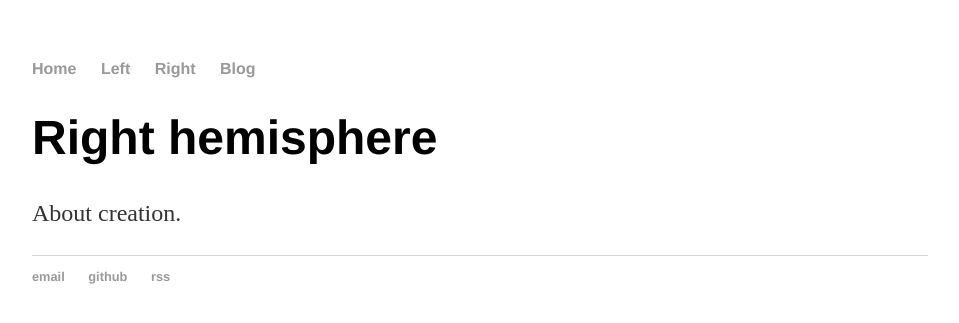
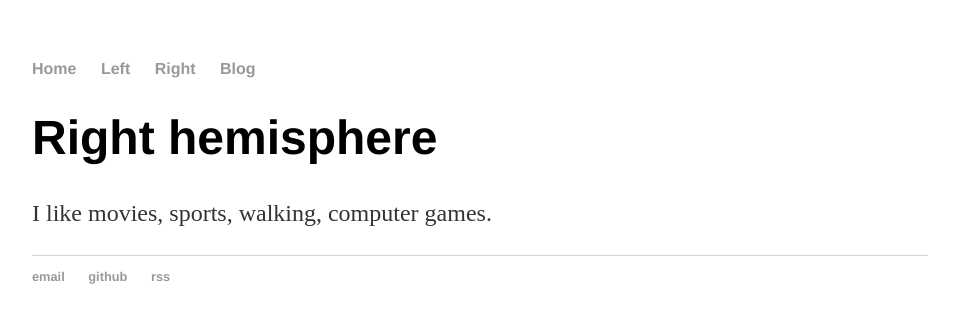
Before and after one commit to aa153/aa153.github.io, a Jekyll site: the page built from right/index.html, in a window 1280 px wide. Shown: the top 323 px of the page, without its empty margins (160-1119 px from the left). Built offline with Jekyll 4.4.1, drawn with Linux system fonts in a browser that asks for light colours.

Commit message:
Update index.html

```diff
--- a/right/index.html
+++ b/right/index.html
@@ -4,5 +4,5 @@ title: AG right hemisphere
 ---
 	<div class="blurb">
 	<h1>Right hemisphere</h1>
-	<p>About creation.</p>
+	<p>I like movies, sports, walking, computer games.</p>
 	</div><!-- /.blurb -->
```
